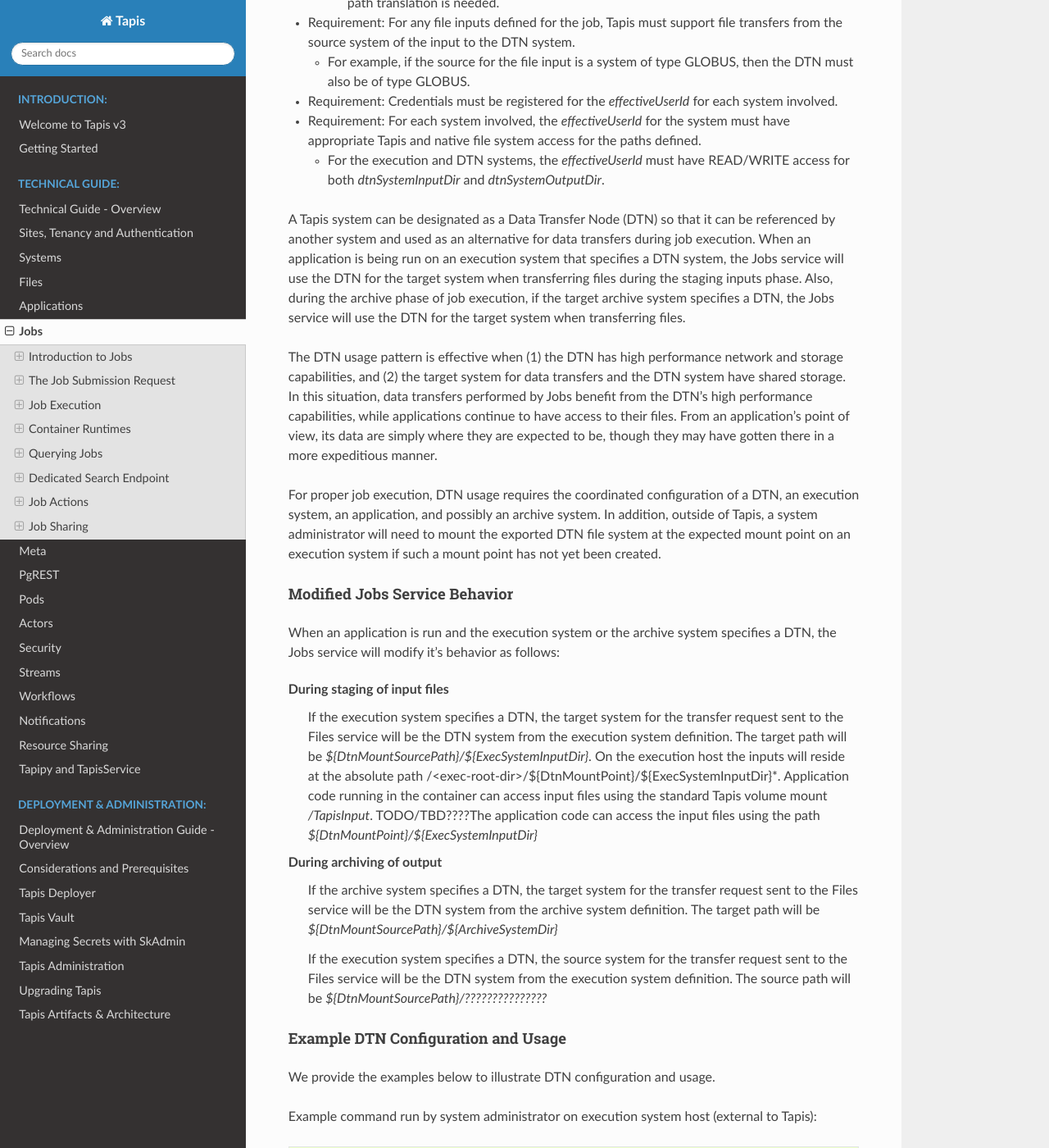
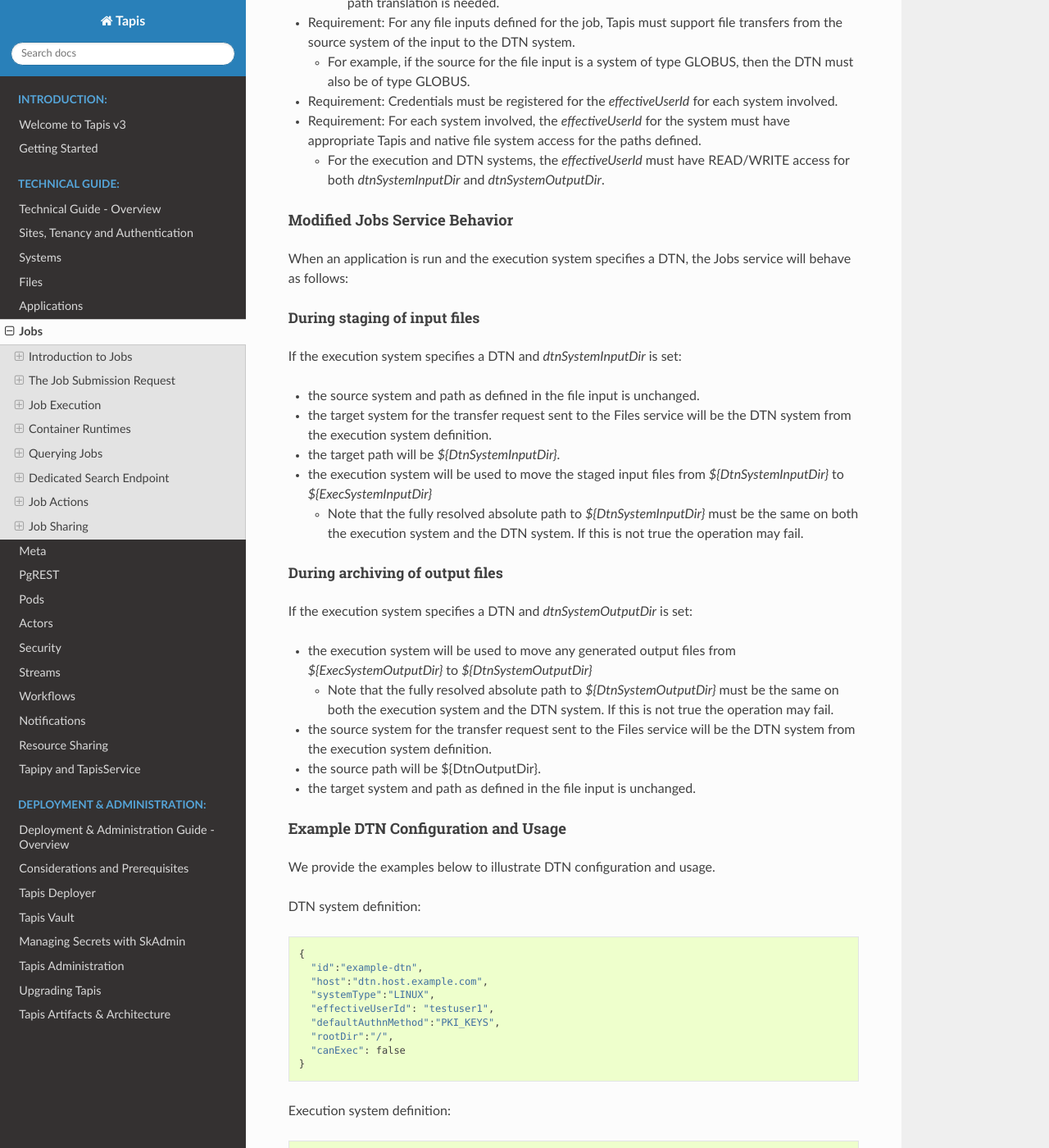
Before and after one commit to tapis-project/documentation, a Sphinx documentation site: the page built from source/technical/jobs.rst, in a window 1280 px wide and 1400 px high, scrolled down 25688 px. Shown: the whole window at 82% size. Built offline with Sphinx 7.4.7 and the Read the Docs theme 2.0.0, drawn with Linux system fonts in a browser that asks for light colours; some of the changed text lies outside the part shown.

Commit message:
Jobs: DTN updates.

```diff
--- a/source/technical/jobs.rst
+++ b/source/technical/jobs.rst
@@ -882,6 +882,7 @@
 
 Not implemented yet.
 
+
 Data Transfer Nodes
 -------------------
 
@@ -906,7 +907,7 @@
 applications continue to have access to input files.
 
 
-TODO/TBD We include specific examples to illustrate the concept.
+We include specific examples to illustrate the concept.
 
 Configuring Tapis for DTN Usage
 ^^^^^^^^^^^^^^^^^^^^^^^^^^^^^^^
@@ -962,7 +963,7 @@
 * Requirement: The execution system and the DTN system must have shared storage.
 
   * For example, there could be an NFS mount on the execution system pointing to the DTN host, or the DTN may be a Globus endpoint running on the execution host.
-  * Note that for an hpc cluster it could be that the shared storage is set up on the login nodes and not the compute nodes. This case is supported since the Tapis Jobs service typically uses a login node when executing an application.
+  * Note that for an HPC cluster it could be that the shared storage is set up on the login nodes and not the compute nodes. This case is supported since the Tapis Jobs service typically uses a login node when executing an application.
 
 * Requirement: Restrictions on *rootDir*
 
@@ -981,59 +982,41 @@
 
   * For the execution and DTN systems, the *effectiveUserId* must have READ/WRITE access for both *dtnSystemInputDir* and *dtnSystemOutputDir*.
 
-
-
-
-
-
-
-
-
-A Tapis system can be designated as a Data Transfer Node (DTN) so that it can be referenced by another system and
-used as an alternative for data transfers during job execution. When an application is being run on an execution
-system that specifies a DTN system, the Jobs service will use the DTN for the target system when transferring files
-during the staging inputs phase. Also, during the archive phase of job execution, if the target archive system
-specifies a DTN, the Jobs service will use the DTN for the target system when transferring files.
-
-The DTN usage pattern is effective when (1) the DTN has high performance network and storage capabilities, and (2) the
-target system for data transfers and the DTN system have shared storage. In this situation, data transfers performed by
-Jobs benefit from the DTN's high performance capabilities, while applications continue to have access to their files.
-From an application's point of view, its data are simply where they are expected to be, though they may have gotten
-there in a more expeditious manner.
-
-For proper job execution, DTN usage requires the coordinated configuration of a DTN, an execution system, an
-application, and possibly an archive system. In addition, outside of Tapis, a system administrator will need to mount
-the exported DTN file system at the expected mount point on an execution system if such a mount point has not yet
-been created.
-
 Modified Jobs Service Behavior
 ^^^^^^^^^^^^^^^^^^^^^^^^^^^^^^
 
-When an application is run and the execution system or the archive system specifies a DTN, the Jobs service will modify
-it's behavior as follows:
-
-**During staging of input files**
-  If the execution system specifies a DTN, the target system for the transfer request sent to the Files service will be
-  the DTN system from the execution system definition. The target path will be *${DtnMountSourcePath}/${ExecSystemInputDir}*.
-  On the execution host the inputs will reside at the absolute path /<exec-root-dir>/${DtnMountPoint}/${ExecSystemInputDir}*.
-  Application code running in the container can access input files using the standard Tapis volume mount */TapisInput*.
-  TODO/TBD????The application code can access the input files using the path *${DtnMountPoint}/${ExecSystemInputDir}*
-
-**During archiving of output**
-  If the archive system specifies a DTN, the target system for the transfer request sent to the Files service will be
-  the DTN system from the archive system definition. The target path will be *${DtnMountSourcePath}/${ArchiveSystemDir}*
-
-  If the execution system specifies a DTN, the source system for the transfer request sent to the Files service will be
-  the DTN system from the execution system definition. The source path will be *${DtnMountSourcePath}/???????????????*
+When an application is run and the execution system specifies a DTN, the Jobs service will behave as follows:
+
+
+During staging of input files
+~~~~~~~~~~~~~~~~~~~~~~~~~~~~~
+If the execution system specifies a DTN and *dtnSystemInputDir* is set:
+
+* the source system and path as defined in the file input is unchanged.
+* the target system for the transfer request sent to the Files service will be the DTN system from the execution system deﬁnition.
+* the target path will be *${DtnSystemInputDir}*.
+* the execution system will be used to move the staged input files from *${DtnSystemInputDir}* to *${ExecSystemInputDir}*
+
+  * Note that the fully resolved absolute path to *${DtnSystemInputDir}* must be the same on both the execution system and the DTN system. If this is not true the operation may fail.
+
+
+During archiving of output files
+~~~~~~~~~~~~~~~~~~~~~~~~~~~~~~~~
+If the execution system specifies a DTN and *dtnSystemOutputDir* is set:
+
+* the execution system will be used to move any generated output files from *${ExecSystemOutputDir}* to *${DtnSystemOutputDir}*
+
+  * Note that the fully resolved absolute path to *${DtnSystemOutputDir}* must be the same on both the execution system and the DTN system. If this is not true the operation may fail.
+
+* the source system for the transfer request sent to the Files service will be the DTN system from the execution system deﬁnition.
+* the source path will be ${DtnOutputDir}.
+* the target system and path as defined in the file input is unchanged.
+
 
 Example DTN Configuration and Usage
 ^^^^^^^^^^^^^^^^^^^^^^^^^^^^^^^^^^^
 
 We provide the examples below to illustrate DTN configuration and usage.
-
-Example command run by system administrator on execution system host (external to Tapis)::
-
-     mount -t nfs dtn.host.example.com:/dtnRoot/main /execRoot/shared
 
 DTN system definition::
 
@@ -1056,14 +1038,12 @@
     "systemType":"LINUX",
     "effectiveUserId": "testuser1",
     "defaultAuthnMethod":"PKI_KEYS",
-    "rootDir":"/execRoot",
+    "rootDir":"/",
     "canExec": true
     "canRunBatch": true,
     "jobRuntimes": [ { "runtimeType": "SINGULARITY" } ],
     "jobWorkingDir": "HOST_EVAL($SCRATCH)/dtn_test/jobs",
     "dtnSystemId": "example-dtn",
-    "dtnMountPoint": "/shared",
-    "dtnMountSourcePath": "/main",
     "batchScheduler": "SLURM",
     "batchLogicalQueues": [
     {
@@ -1101,6 +1081,10 @@
       "execSystemExecDir": "${JobWorkingDir}/${JobUUID}",
       "execSystemInputDir": "projects/example_project/shared/testuser1/input",
       "execSystemOutputDir": "${JobWorkingDir}/${JobUUID}/output",
+      "dtnSystemInputDir": "/shared/storage/stage_inputs/${JobUUID}",
+      "dtnSystemOutputDir": /shared/storage/stage_outputs/${JobUUID}",
+      "archiveSystemId": "archive-storage-system",
+      "archiveSystemDir": "/archive/storage/${JobUUID}",
       "fileInputs": [
         {
          "name": "file1",
@@ -1124,28 +1108,15 @@
   }
 
 
-Note that the example execution system, **example-exec-with-dtn**, defines three DTN related values:
+Note that the execution system specifies the DTN system and the application specifies the DTN directories:
 
 **dtnSystemId**
   The Tapis system to use as a DTN.
-**dtnMountSourcePath**
-  The path on the DTN system relative to the system's rootDir where shared files are stored.
-  Input files will be staged to relative path *${DtnMountSourcePath}/${ExecSystemInputDir}*.
-  Full host and absolute path will be *dtn.host:/${rootDir}/${DtnMountSourcePath}/${ExecSystemInputDir}*
-**dtnMountPoint**
-  The path on the execution system relative to the system's *rootDir* where shared files are stored.
-  Once file inputs are staged they will be available to the application at relative path
-  *${DtnMountPoint}/${ExecSystemInputDir}*.
-  Full host and absolute path will be *exec.host:/${rootDir}/${DtnMountPoint}/${ExecSystemInputDir}*
-
-Assuming $SCRATCH resolves to /scratch/testuser1, the resolved host and absolute path for all directories
-involved would be as follows:
-
-* **jobWorkingDir** exec.host.example.com:/scratch/testuser1/dtn_test/jobs
-* **execSystemExecDir** exec.host.example.com:/scratch/testuser1/dtn_test/jobs/<job_uuid>
-* **execSystemInputDir** (staging inputs) dtn.host.example.com:/dtnRoot/main/projects/example_project/shared/testuser1/input
-* **execSystemInputDir** (running application) exec.host.example.com:/execRoot/shared/projects/example_project/shared/testuser1/input
-* **execSystemOutputDir** exec.host.example.com:/scratch/testuser1/dtn_test/jobs/<job_uuid>/output
+**dtnSystemInputDir**
+  Directory relative to *rootDir* to which input files will be transferred prior to launching the application.
+**dtnSystemOutputDir**
+  Directory relative to *rootDir* from which output files will be transferred during the archiving phase.
+
 
 ------------------------------------------------------------
 
```
Also changed, not shown: other parts of source/technical/jobs.rst (+2 -3 lines).
